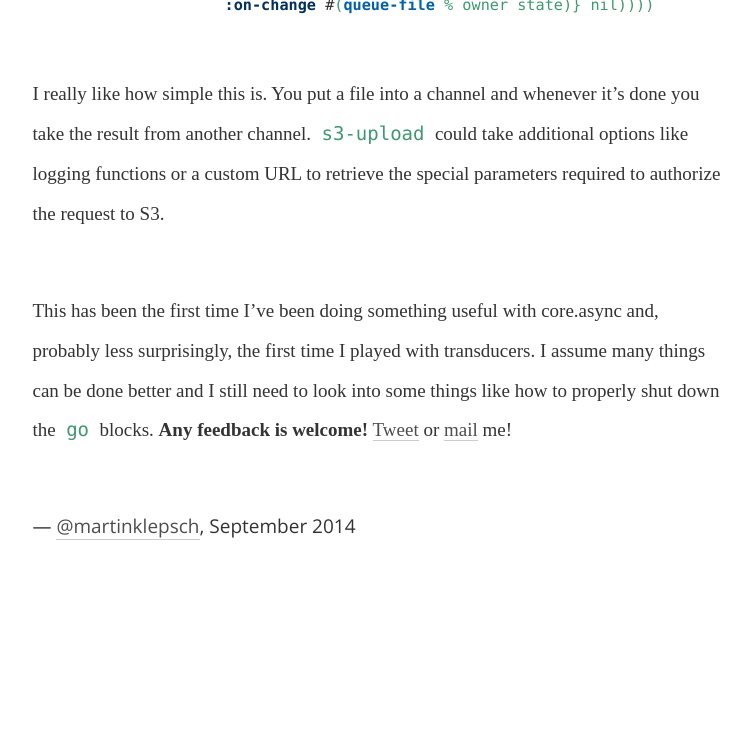
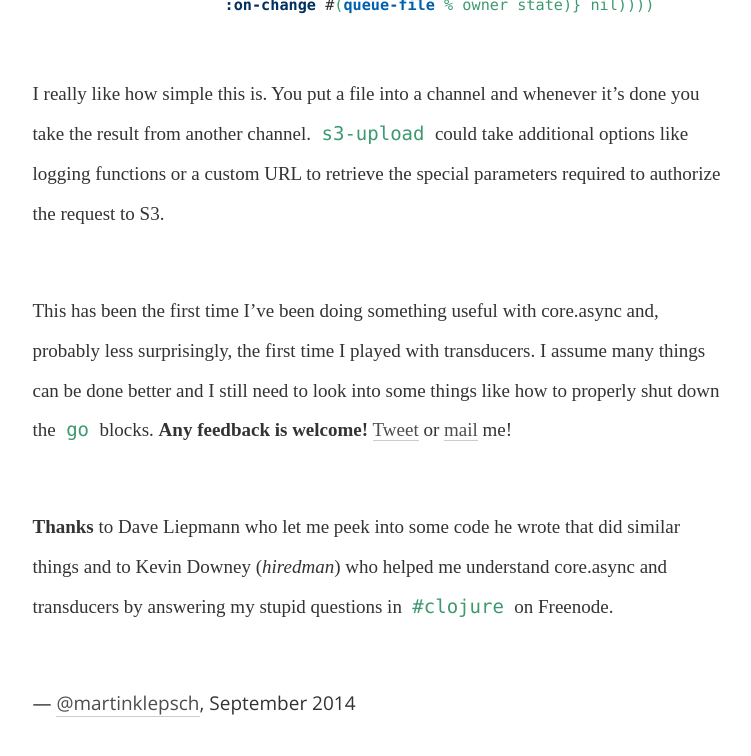
Before and after one commit to martinklepsch/martinklepsch.org, a Jekyll site: the page built from _posts/2014-09-04-using-coreasync-and-transducers-for-direct-s3-upload.markdown, in a window 1280 px wide and 900 px high, scrolled down 4382 px. Shown: the top 756 px of the window, without its empty margins (261-1012 px from the left). Built offline with Jekyll 4.4.1, drawn with Linux system fonts in a browser that asks for light colours; a script that is not in the unit is left out; before the commit the page ends 5105 px from its top, so only the background shows below that.

Commit message:
add thanks note

```diff
--- a/_posts/2014-09-04-using-coreasync-and-transducers-for-direct-s3-upload.markdown
+++ b/_posts/2014-09-04-using-coreasync-and-transducers-for-direct-s3-upload.markdown
@@ -123,3 +123,8 @@ with transducers. I assume many things can be done better and I still
 need to look into some things like how to properly shut down the `go`
 blocks. **Any feedback is welcome!** [Tweet](https://twitter.com/martinklepsch) or
 [mail](mailto://martinklepsch@googlemail.com) me!
+
+**Thanks** to Dave Liepmann who let me peek into some code
+he wrote that did similar things and to Kevin Downey (*hiredman*)
+who helped me understand core.async and transducers by answering
+my stupid questions in `#clojure` on Freenode.
```
